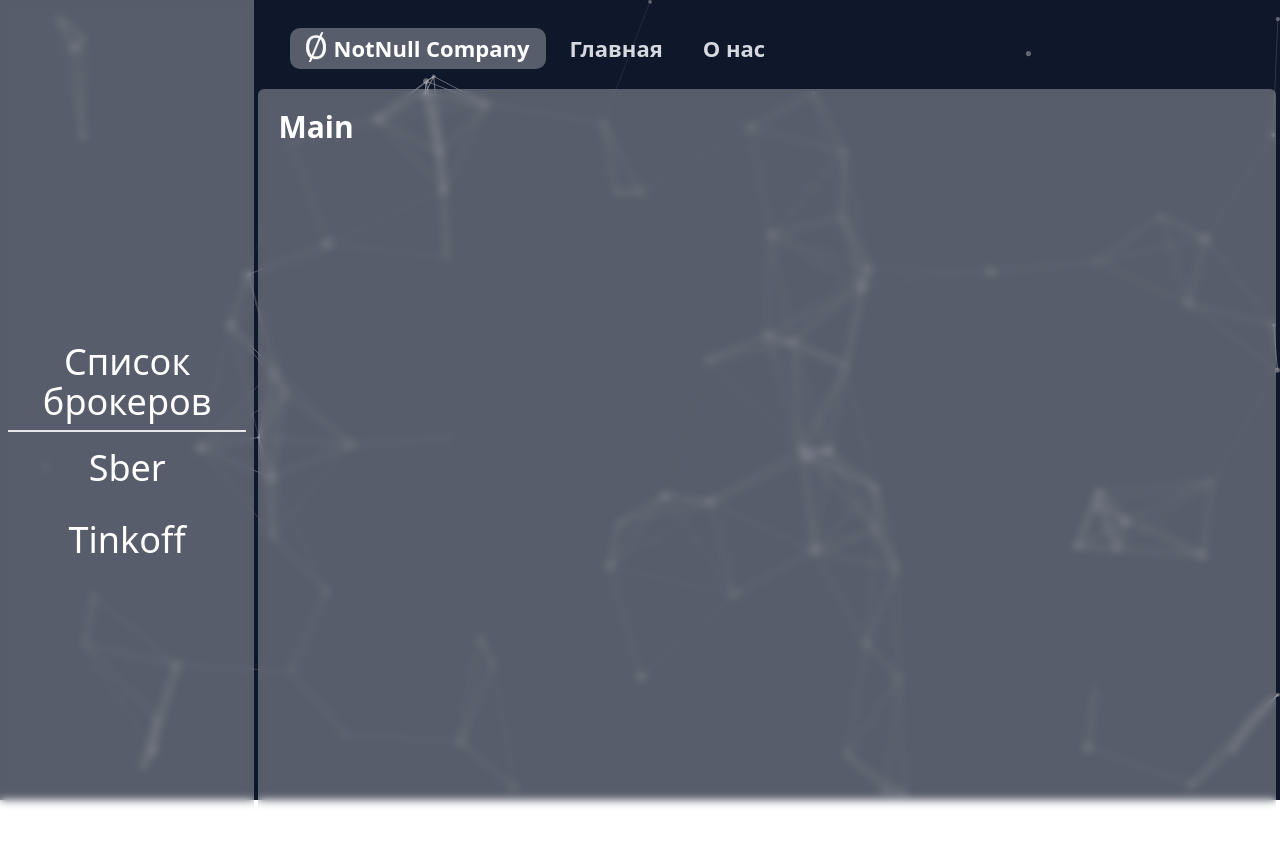
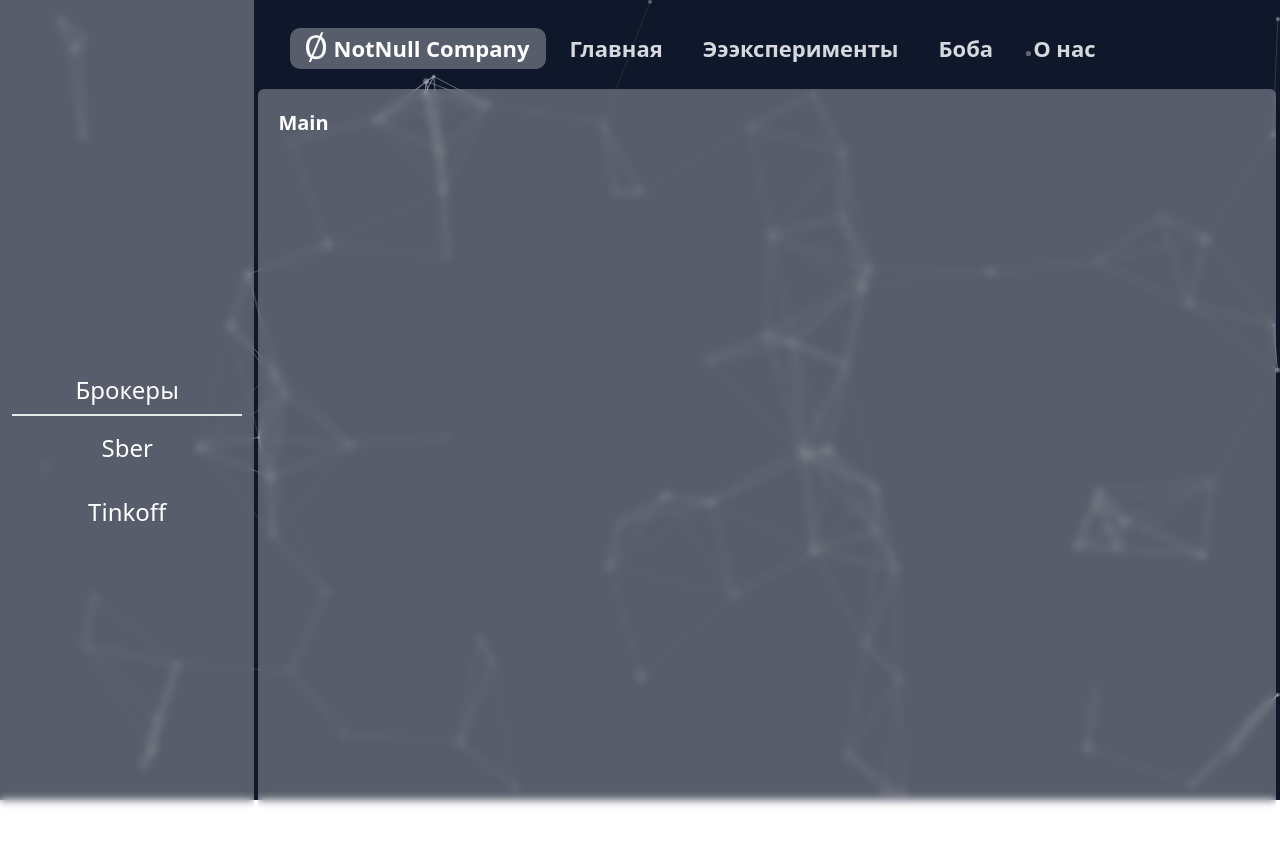
Before and after one commit to CAPVOK/NotNull, a React (Create React App) app: page / in a window 1280 px wide. Shown: the top 844 px of the page. Built offline with nearby package versions, Linux system fonts and the light colour scheme.

Commit message:
test comits and so on

```diff
--- a/src/App.js
+++ b/src/App.js
@@ -1,5 +1,5 @@
 import { BrowserRouter, Routes, Route } from "react-router-dom";
-import { AboutUs, Main, Broker } from "./pages";
+import { AboutUs, Main, Broker, Test1, Test2 } from "./pages";
 import BackGround from "./modules/background";
 
 function App() {
@@ -9,6 +9,8 @@ function App() {
       <BrowserRouter>
         <Routes>
           <Route path='/' element={<Main />} />
+          <Route path='/test1' element={<Test1/>} />
+          <Route path='/test2' element={<Test2/>} />
           <Route path='/about' element={<AboutUs />} />
           <Route path='/brokers/:broker' element={<Broker/>} />
         </Routes>
--- a/src/pages/about_us/index.jsx
+++ b/src/pages/about_us/index.jsx
@@ -5,7 +5,7 @@ export const AboutUs = () => {
     return (
         <>
             <Header/>
-            <div className='container mx-auto text-white mb-5 text-3xl font-[600] bg-white/30 backdrop-blur-sm rounded-md h-screen p-5 mt-16 sm:mt-5'>
+            <div className='container mx-auto text-white mb-5 text-xl font-[600] bg-white/30 backdrop-blur-sm rounded-md h-screen p-5 mt-16 sm:mt-5'>
                 About Us
             </div>
         </>
--- a/src/pages/broker/index.jsx
+++ b/src/pages/broker/index.jsx
@@ -7,15 +7,15 @@ export const Broker = () => {
 
     return (
         <>
-            <div className=" w-11/12 mx-auto bg-gradient-to-tr from-white/10 to-white/20 backdrop-blur-md rounded-lg shadow-md p-8 mt-5">
-                <div className="mb-5 text-white font-normal text-2xl flex justify-between items-center ml-[25px]">
+            <div className=" w-11/12 mx-auto bg-gradient-to-tr from-white/10 to-white/20 backdrop-blur-md rounded-lg p-5 mt-5">
+                <div className="mb-5 text-white font-normal text-xl flex justify-between items-center ml-[25px]">
                     <svg
                         xmlns="http://www.w3.org/2000/svg"
                         fill="none"
                         viewBox="0 0 24 24"
                         strokeWidth="1.5"
                         stroke="currentColor"
-                        className=" fixed left-[32px] w-6 h-6 cursor-pointer"
+                        className=" fixed left-[20px] w-6 h-6 cursor-pointer"
                         onClick={()=>navigate(-1)}
                     >
                         <path strokeLinecap="round" strokeLinejoin="round" d="M10.5 19.5L3 12m0 0l7.5-7.5M3 12h18" />
@@ -23,7 +23,7 @@ export const Broker = () => {
                     <div className="mx-5">{brokerName}</div>
                     <div className="mx-5">Status: Undefainded</div>
                 </div>
-                <div className="h-[800px] border border-white p-3 text-2xl text-white">
+                <div className="h-[800px] border border-white p-3 text-xl text-white">
                     Any funcs
                 </div>
             </div>
--- a/src/pages/index.jsx
+++ b/src/pages/index.jsx
@@ -1,5 +1,7 @@
 import { AboutUs } from "./about_us";
 import { Main } from "./main";
 import { Broker } from "./broker";
+import { Test1 } from "./test1";
+import { Test2 } from "./test2";
 
-export {AboutUs, Main, Broker};
+export {AboutUs, Main, Broker, Test1, Test2};
--- a/src/pages/main/index.jsx
+++ b/src/pages/main/index.jsx
@@ -8,7 +8,7 @@ export const Main = () => {
             <SideBar />
             <div className=" mx-1 w-full">
                 <Header />
-                <div className='container mx-auto text-white mb-5 text-3xl font-[600] bg-white/30 backdrop-blur-sm rounded-md h-screen p-5 mt-16 sm:mt-5'>
+                <div className='container mx-auto text-white mb-5 text-xl font-[600] bg-white/30 backdrop-blur-sm rounded-md h-screen p-5 mt-16 sm:mt-5'>
                     Main
                 </div>
             </div>
--- a/src/pages/modules/components/sidebar/index.js
+++ b/src/pages/modules/components/sidebar/index.jsx
@@ -8,9 +8,9 @@ export const SideBar = () => {
     }
 
     return (
-        <div className=" hidden text-white w-3/12 bg-white/30 backdrop-blur-sm top-0 left-0 sm:flex sm:flex-col place-content-center text-center text-4xl h-[full]" >
-            <p className="my-2 mx-1">Список брокеров</p>
-            <hr className="border mx-2 "/>
+        <div className=" hidden text-white w-3/12 bg-white/30 backdrop-blur-sm top-0 left-0 sm:flex sm:flex-col place-content-center text-center text-2xl h-[full]" >
+            <p className="my-2 mx-1">Брокеры</p>
+            <hr className="border mx-3 "/>
             <div
                 className=" cursor-pointer hover:bg-white/20 mx-3 my-2 py-2 px-3 rounded-md"
                 onClick={()=>clickTable("Sber")}
--- a/src/pages/modules/header/index.jsx
+++ b/src/pages/modules/header/index.jsx
@@ -1,10 +1,17 @@
 import { Link } from "react-router-dom";
 import crypto from './logo.png'
 import './Header.css'
+import { useNavigate } from "react-router-dom";
+
 
 const Header = () => {
 
     const LnkStyle = "hover:bg-hoverBg rounded-[10px] py-1 px-4 active:bg-activeBg";
+    const navigate = useNavigate();
+
+    const clickTable = (broker) => { /*  */
+        navigate(`/brokers/${broker}`);
+    }
 
     return (
         <>
@@ -16,6 +23,8 @@ const Header = () => {
                             <p className='text-center text-[22px] font-[600]'>NotNull Company</p>
                         </div>
                         <Link to="/" className={LnkStyle}>Главная</Link>
+                        <Link to="/test1" className={LnkStyle}>Эээксперименты</Link>
+                        <Link to="/test2" className={LnkStyle}>Боба</Link>
                         <Link to="/about" className={LnkStyle}>О нас</Link>
                     </div>
                 </div>
@@ -28,9 +37,23 @@ const Header = () => {
                         <div className="spinner diagonal part-2"></div>
                     </label>
                     <div id='sidebarMenu' className='bg-gradient-to-br from-white-40 to-white-10 backdrop-blur-md'> {/* то, что будет появляться */}
-                        <div className='p-4 pt-20 mx-auto text-white grid grid-flow-row content-evenly text-center text-4xl h-full'>
+                        <div className='p-4 pt-20 mx-auto text-white grid grid-flow-row content-evenly text-center text-2xl h-full'>
                             <Link to="/" className="tracking-widest  text-gray-100 font-light">Главная</Link>
+                            <Link to="/test1" className="tracking-widest  text-gray-100 font-light">Эээксперименты</Link>
+                            <Link to="/test2" className="tracking-widest  text-gray-100 font-light">Боба</Link>
                             <Link to="/about" className="tracking-widest  text-gray-100 font-light">О нас</Link>
+                            <div>
+                                <p className="my-2">Брокеры</p>
+                                <hr className="mx-3" />
+                            </div>
+                            <div
+                                className="tracking-widest  text-gray-100 font-light"
+                                onClick={() => clickTable("Sber")}
+                            >Sber</div>
+                            <div
+                                className="tracking-widest  text-gray-100 font-light"
+                                onClick={() => clickTable("Tinkoff")}
+                            >Tinkoff</div>
                         </div>
                     </div>
                 </div>
--- /dev/null
+++ b/src/pages/test1/index.jsx
@@ -0,0 +1,11 @@
+import Header from "../modules/header";
+
+export const Test1 = () => {
+
+    return (
+        <>
+            <Header/>
+
+        </>
+    );
+}
--- /dev/null
+++ b/src/pages/test2/index.jsx
@@ -0,0 +1,11 @@
+import Header from "../modules/header";
+
+export const Test2 = () => {
+
+    return (
+        <>
+            <Header/>
+
+        </>
+    );
+}
```
